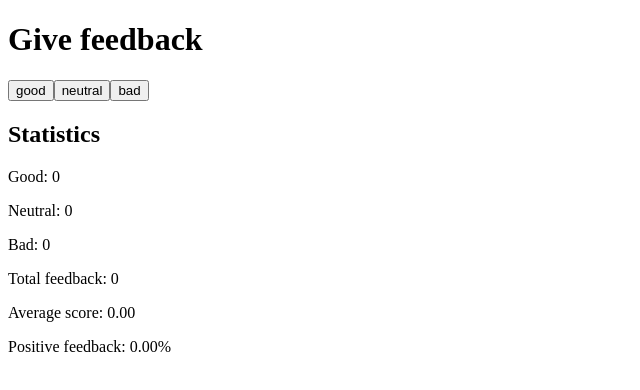
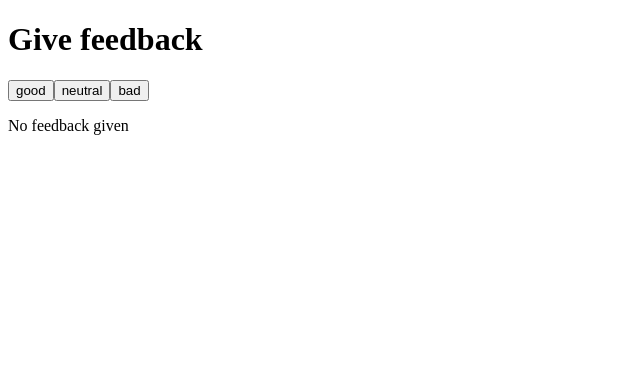
Before and after one commit to Royxuzeng/unicafe, a React (Create React App) app: page / in a window 1280 px wide. Shown: the top 390 px of the page, without its empty margins (0-640 px from the left). Built offline with nearby package versions, Linux system fonts and the light colour scheme.

Commit message:
refactor

```diff
--- a/src/App.js
+++ b/src/App.js
@@ -1,4 +1,16 @@
 import { useState } from 'react'
+
+const Button = ({ onClick, text }) => {
+  return <button onClick={onClick}>{text}</button>
+}
+
+const StatisticLine = ({ text, value }) => {
+  return (
+    <p>
+      {text}: {value}
+    </p>
+  )
+}
 
 
 const Statistics = ({ good, neutral, bad }) => {
@@ -9,12 +21,12 @@ const Statistics = ({ good, neutral, bad }) => {
   return (
     <>
       <h2>Statistics</h2>
-      <p>Good: {good}</p>
-      <p>Neutral: {neutral}</p>
-      <p>Bad: {bad}</p>
-      <p>Total feedback: {totalFeedback}</p>
-      <p>Average score: {averageScore.toFixed(2)}</p>
-      <p>Positive feedback: {positivePercentage.toFixed(2)}%</p>
+      <StatisticLine text="Good" value={good} />
+      <StatisticLine text="Neutral" value={neutral} />
+      <StatisticLine text="Bad" value={bad} />
+      <StatisticLine text="Total feedback" value={totalFeedback} />
+      <StatisticLine text="Average score" value={averageScore.toFixed(2)} />
+      <StatisticLine text="Positive feedback" value={`${positivePercentage.toFixed(2)}%`} />
     </>
   )
 }
@@ -24,10 +36,6 @@ const App = () => {
   const [good, setGood] = useState(0)
   const [neutral, setNeutral] = useState(0)
   const [bad, setBad] = useState(0)
-
-  const totalFeedback = good + neutral + bad
-  const averageScore = (good - bad) / totalFeedback || 0
-  const positivePercentage = (good / totalFeedback) * 100 || 0
 
   const handleGoodClick = () => {
     setGood(good + 1)
@@ -41,13 +49,19 @@ const App = () => {
     setBad(bad + 1)
   }
 
+  const totalFeedback = good + neutral + bad
+
   return (
     <div>
       <h1>Give feedback</h1>
-      <button onClick={handleGoodClick}>good</button>
-      <button onClick={handleNeutralClick}>neutral</button>
-      <button onClick={handleBadClick}>bad</button>
-      <Statistics good={good} neutral={neutral} bad={bad} />
+      <Button onClick={handleGoodClick} text="good" />
+      <Button onClick={handleNeutralClick} text="neutral" />
+      <Button onClick={handleBadClick} text="bad" />
+      {totalFeedback > 0 ? (
+        <Statistics good={good} neutral={neutral} bad={bad} />
+      ) : (
+        <p>No feedback given</p>
+      )}
     </div>
   )
 }
```
